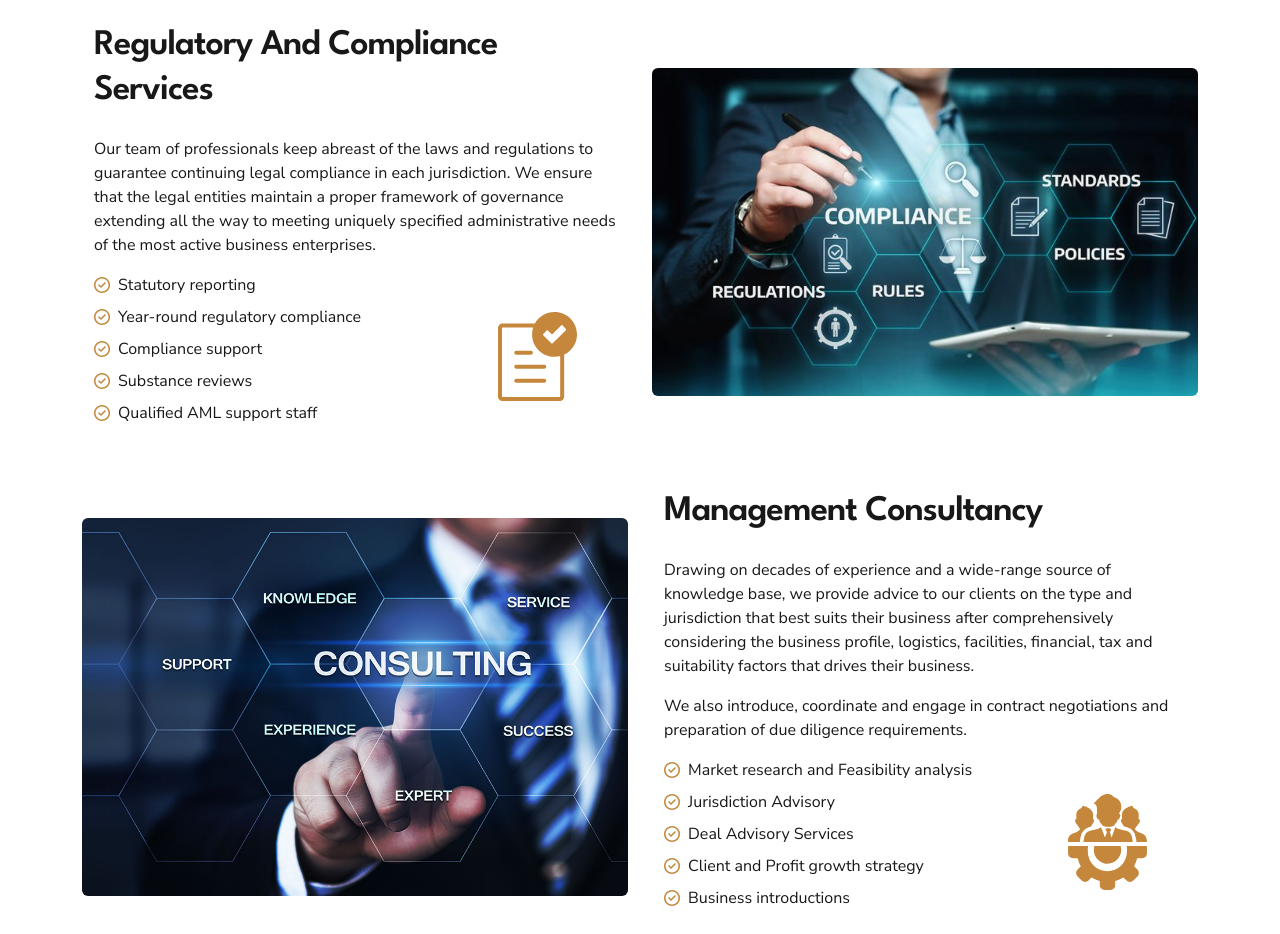
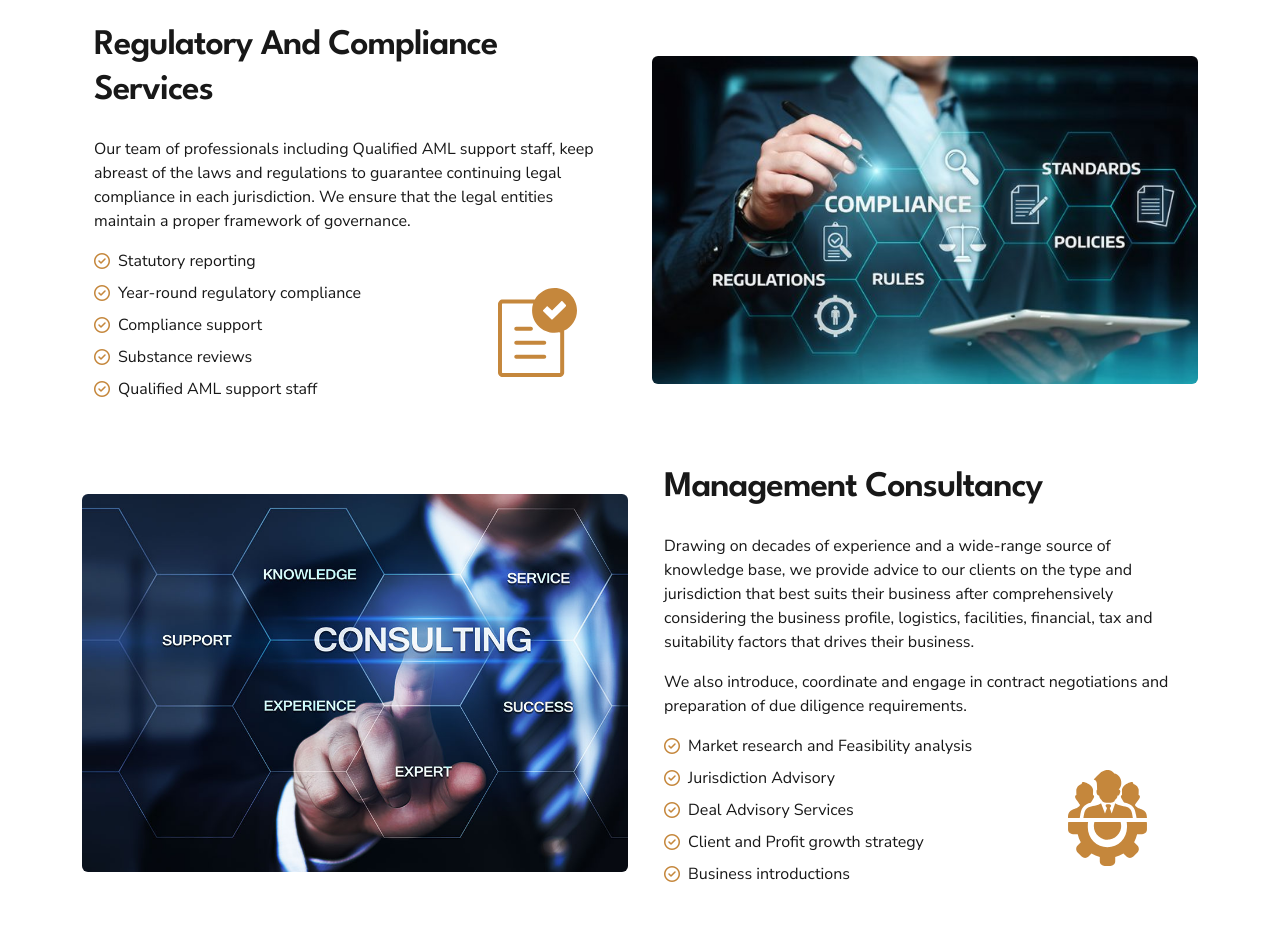
Before and after one commit to chantillyllc/giw, a website: page dist/index.html in a window 1280 px wide. Shown: the part 1160-2094 px from the top of the page. Drawn offline with nearby package versions, Linux system fonts and the light colour scheme; a small style sheet from the web is missing.

Commit message:
Fix text

```diff
--- a/dist/index.html
+++ b/dist/index.html
@@ -100,10 +100,8 @@
                 <div class="col-md-6 px-1 px-lg-4  mb-5">
                     <h4 class="medium-header">Regulatory and compliance services</h4>
                     <p class="text-sm">
-                        Our team of professionals keep abreast of the laws and regulations
-                        to guarantee continuing legal compliance in each jurisdiction. We ensure that the legal entities
-                        maintain a proper framework of governance extending all the way to meeting uniquely specified
-                        administrative needs of the most active business enterprises.
+                        Our team of professionals including Qualified AML support staff,  keep abreast of the laws and regulations to
+                        guarantee continuing legal compliance in each jurisdiction. We ensure that the legal entities maintain a proper framework of governance.
                     </p>
                     <div class="row align-items-center justify-content-between">
                         <div class="col-md-8">
```
